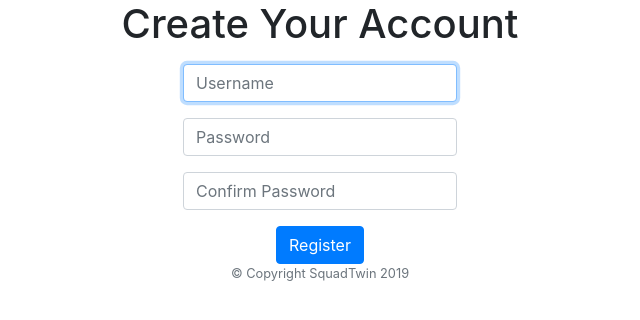
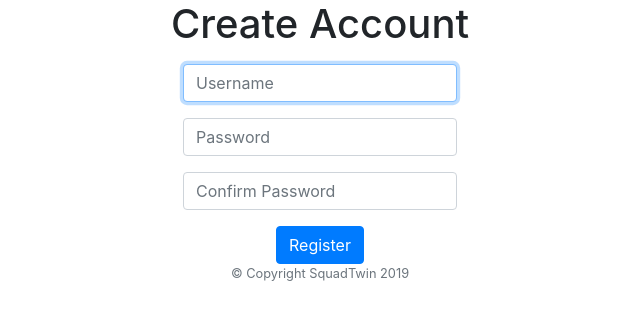
Before and after one commit to phayo/squad-twin, a Flask app: page /register in a window 1280 px wide. Shown: the part 76-396 px from the top of the page, without its empty margins (320-960 px from the left). Run offline with Flask 2, Linux system fonts and the light colour scheme; some libraries are stand-ins or nearby versions.

```diff
--- a/templates/layout.html
+++ b/templates/layout.html
@@ -85,5 +85,6 @@
     <footer class="small text-center text-muted">
       &copy; Copyright SquadTwin 2019
     </footer>
+    <script src="./../static/script.js"></script>
   </body>
 </html>
--- a/templates/login.html
+++ b/templates/login.html
@@ -10,7 +10,7 @@ main %}
       autofocus
       class="form-control"
       name="username"
-      placeholder="Username"
+      placeholder="Key"
       type="text"
     />
   </div>
--- a/templates/register.html
+++ b/templates/register.html
@@ -1,6 +1,6 @@
 {% extends "layout.html" %} {% block title %} Register {% endblock %} {% block
 main %}
-<h1 class="mb-3">Create Your Account</h1>
+<h1 class="mb-3">Create Account</h1>
 <form action="/register" method="post">
   <div class="form-group">
     <input
```
